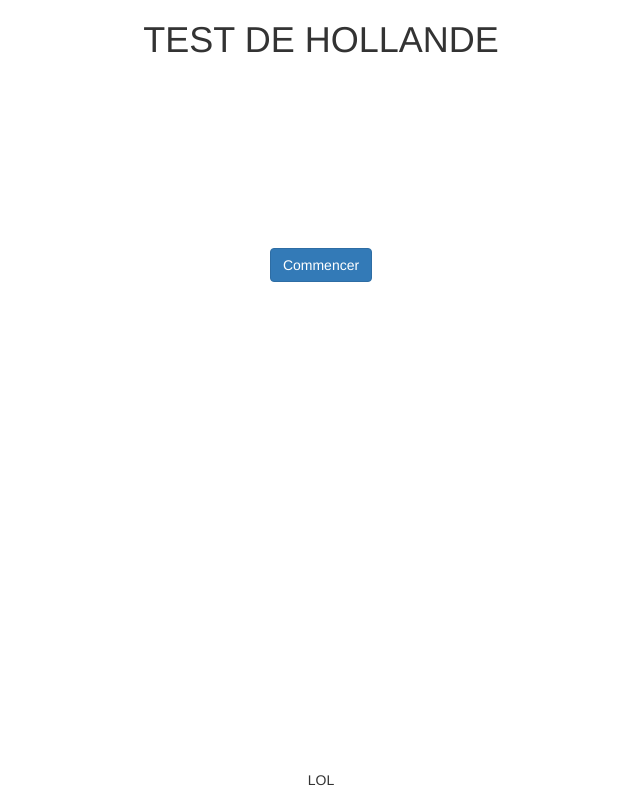
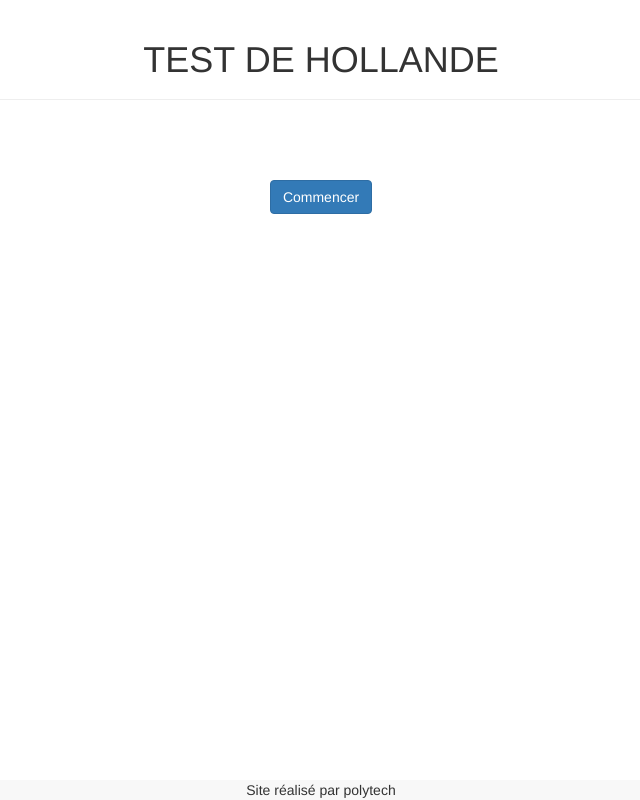
Before and after one commit to HmFlashy/Piscine, a PHP site: page /index.php?page=test in a window 1280 px wide. Shown: the whole page, without its empty margins (319-959 px from the left). Run offline with PHP 8.4, Linux system fonts and the light colour scheme; data comes from the database, SQL or seed files in the repository; some libraries are stand-ins or nearby versions.

Commit message:
Amélioration test

```diff
--- a/includes/entete.php
+++ b/includes/entete.php
@@ -1,5 +1,5 @@
-<div id="entete">
-		<h1>TEST DE HOLLANDE<br>
+<div id='entete' class="page-header">
+		<h1>TEST DE HOLLANDE
 		<?php
 		session_set_cookie_params(0);
 		session_start();
--- a/includes/pieddepage.php
+++ b/includes/pieddepage.php
@@ -1,3 +1,5 @@
-<footer>
-	LOL
-</footer>
+<nav class="navbar-default navbar-fixed-bottom">
+  <div class="container">
+    Site réalisé par polytech
+  </div>
+</nav>
--- a/includes/test.php
+++ b/includes/test.php
@@ -16,9 +16,11 @@
 <?php } ?>
 <!-- Jusqu'ici -->
 
+
+
 <script type="text/javascript">
-	var choix = [-1, -1, -1];
-	var current = 0;
+	var choix = [-1, -1, -1]; //Tableau contenant les choix dans l'ordre de préférence (pour les couleurs et l'attribution des points)
+	var current = 0; //Pour savoir ou on en est dans les questions par rapport au total de questions et pour pouvoir les afficher
 
 	//Fonction qui permet de changer les phrases à afficher en fonctions de leurs indices (a faire, ici elle affiche juste des numéros)
 	function changePhrase(){
@@ -30,13 +32,13 @@
 		for(j = current; j < current + 6; j++)
 		{
 			var bouton = document.createElement('button');
-			var span = document.createElement('span');
+			var div = document.createElement('div');
+			div.setAttribute('id', 'dBut');
 			bouton.setAttribute('id', j+1);
-			span.setAttribute('id', 'quest');
 			bouton.setAttribute('onclick', 'changeCouleur(' + (j+1) + ')');
 			bouton.setAttribute("class", "col-xs-12");
-			span.innerHTML = q[j];
-			bouton.appendChild(span);
+			div.innerHTML = q[j];
+			bouton.appendChild(div);
 			$('.row')[0].appendChild(bouton);
 		}
 	}
@@ -127,7 +129,7 @@
 		}
 	}
 </script>
-<div class="container-fluid" style="margin-top: 10%;">
+<div class="container-fluid">
 	<div class="container-fluid" style="text-align: center;"">
 		<h1 id="groupe" class></h1><br><br>
 		<div id="commencer" "><button id="bCommencer" class="btn btn-primary btn-md" onclick="changePhrase()">Commencer</button></div>
--- a/index.php
+++ b/index.php
@@ -14,7 +14,7 @@
 	<body>
 	<?php include('includes/connect.php');?>
 	<?php include('includes/entete.php');?>
-		<div id="corps">
+		<div id="corps" class="container">
 			<?php
 				if($_SESSION == NULL)
 				{
--- a/styles.css
+++ b/styles.css
@@ -38,6 +38,7 @@ h1
 #corps
 {
 	text-align: center;
+	padding-bottom: 50px;
 }
 
 .button
@@ -48,6 +49,10 @@ h1
 	float:center;
 }
 
+#dBut
+{
+	white-space: normal;
+}
 h2
 {
 	color:white;
@@ -81,10 +86,6 @@ input
 	text-align: center;
 }
 
-#bcommencer
-{
-	margin-top: 5%;
-}
 .p1
 {
 	background: #000000;
@@ -145,12 +146,10 @@ span
 {
 	#questionnaire
 	{
-	margin-left: 0%;
-	margin-right: 0%;
-	}
-	span
-	{
-		font-size: 7px;
+	margin-left: 0px;
+	margin-right: 0px;
+	padding-left: 0px;
+	padding-right: 0px;
 	}
 }
 
@@ -161,8 +160,10 @@ span
 		margin-left: 10%;
 		margin-right: 10%;
 	}
-	span
-	{
-		font-size:1vw;
-	}
 }
+
+nav
+{
+	margin-top: 40px;
+	margin-bottom: 0px;
+}
```
